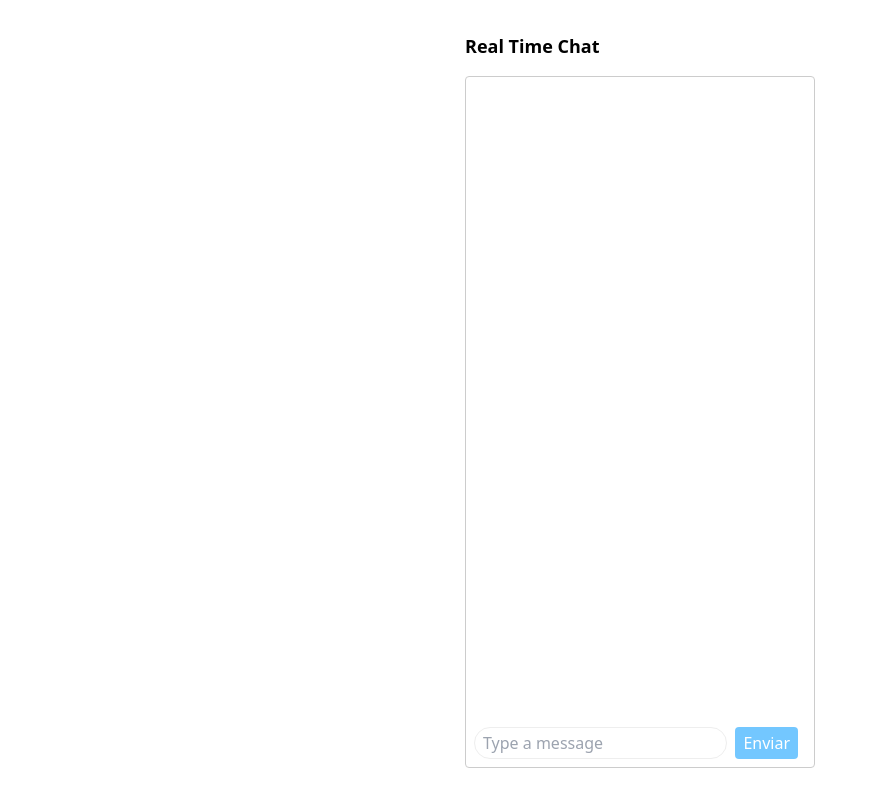
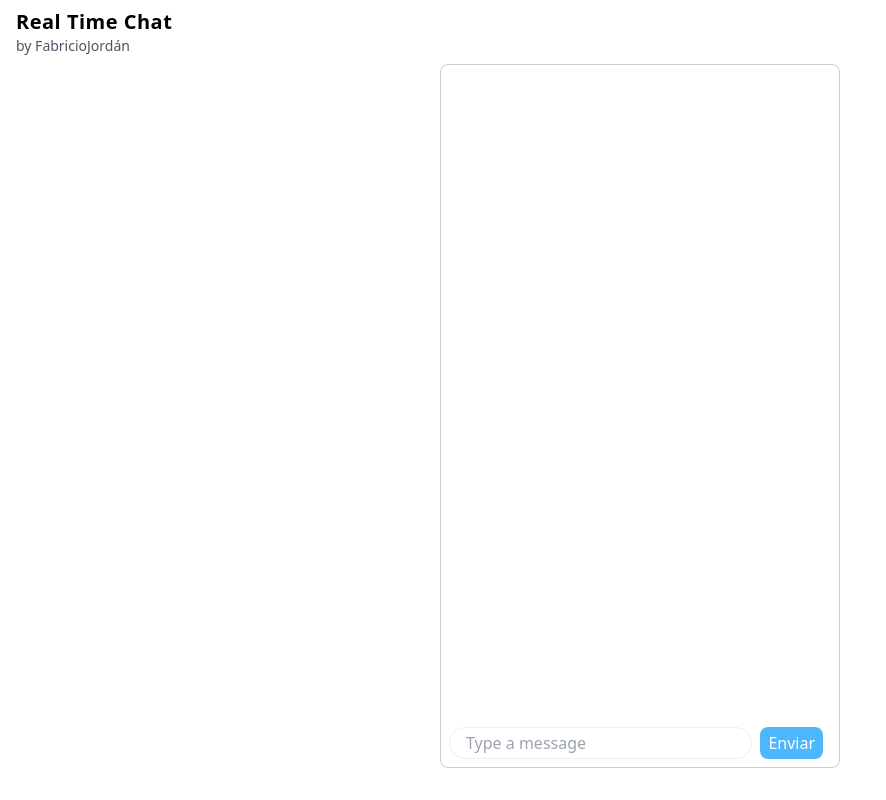
Before and after one commit to FabrizioJordan/realtime-chat, a website: page client/index.html in a window 1280 px wide. Shown: the whole page, without its empty margins (0-886 px from the left). Drawn offline with nearby package versions, Linux system fonts and the light colour scheme; files that its build step writes are made by us from their sources; files whose address does not match are found by name.

Commit message:
"Updated index.html, input.css, styles.css, and index.js files with various changes to layout, styling, and server configuration."

```diff
--- a/client/index.html
+++ b/client/index.html
@@ -35,23 +35,37 @@
     </script>
 </head>
 
-<body class="m-0 grid grid-rows-1 place-content-center h-screen w-full">
+<body class="relative m-0 grid grid-rows-1 place-content-center h-screen w-full">
 
-    <section class="py-8 flex flex-col gap-4">
-      <h1 class="text-lg font-semibold">Real Time Chat</h1>
-      <section id="chat" class="border border-[#ccc] rounded-[4px] overflow-hidden w-[350px] h-full relative">
+    <section class=" max-w-4xl w-full h-full grid grid-rows-1 place-content-center ">
+
+      <article class="absolute top-4 right-4">
+        <a class="hover:" href="https://github.com/FabrizioJordan/realtime-chat" target="_blank" rel="noopener noreferrer">
+          <img class="size-6 invertSvg hover:opacity-65 transition-opacity duration-300" src="./icons/github.svg" alt="">
+        </a>
+      </article>
+
+      <article class="absolute top-2 left-4">
+        <h1 class="text-xl font-bold tracking-wide">Real Time Chat</h1>
+        <p class="text-sm text-gray-600">by FabricioJordán</p>
+      </article>
+
+      <section class="py-8 pt-16 flex flex-col gap-4">
+        <section id="chat" class="border border-[#ccc] rounded-[8px] overflow-hidden w-[400px] h-full relative">
           <ul id="messages"
-        class="list-none m-0 p-0 overflow-y-scroll h-full scroll-smooth pb-12 [&>li]:py-[.5rem] [&>li]:px-[1rem] [&>li]:odd:bg-[#1b1b1b] [&>li]:even:bg-[#141414]">
+          class="list-none m-0 p-0 overflow-y-scroll h-full scroll-smooth pb-12 [&>li]:py-[.5rem] [&>li]:px-[1rem] odd:[&>li]:bg-[#1b1b1b] even:[&>li]:bg-[#141414]">
           </ul>
           <form id="form"
-        class="flex h-[48px] bottom-0 left-0 right-2 absolute p-1 [&>button]:px-2 [&>button]:bg-[#0099ff8c] hover:[&>button]:bg-[#00ccffb7] [&>button]:text-white [&>button]:border-0 [&>button]:m-1 [&>button]:rounded-[4px]"
+          class="flex h-[48px] bottom-0 left-0 right-2 absolute p-1"
           >
             <input type="text" name="message" id="input" placeholder="Type a message" autocomplete="off"
-          class="rounded-full border border-[#eee] flex-1 m-1 py-0 px-2 focus:outline-0"
+            class="rounded-full border border-[#eee] flex-1 m-1 py-0 px-4 focus:outline-0"
             />
-          <button class="" type="submit">Enviar</button>
+            <button class="rounded-lg text-white border-0 m-1 bg-[#0099ffb3] hover:bg-[#0099ff8c] px-2 transition-colors duration-300" type="submit">Enviar</button>
           </form>
         </section>
+      </section>
+
     </section>
 
 </body>
--- a/public/input.css
+++ b/public/input.css
@@ -12,3 +12,7 @@
           *::after {
             box-sizing: border-box;
           }
+
+.invertSvg{
+  filter: invert(1);
+}
--- a/server/index.js
+++ b/server/index.js
@@ -11,10 +11,12 @@ const app = express() // creando app con express
 // agregando folder public para cargar archivos estáticos
 app.use(express.static('public'))
 
-
 const server = createServer(app) // creando server http
 
-const io = new Server(server)
+const io = new Server(server, {
+    connectionStateRecovery: {
+    }
+})
 
 io.on('connection', (socket) => {
     console.log('a user has connected')
```
Also changed, not shown: public/icons/github.svg (added), public/styles.css. Lines whose indentation alone changed are shown as unchanged.
